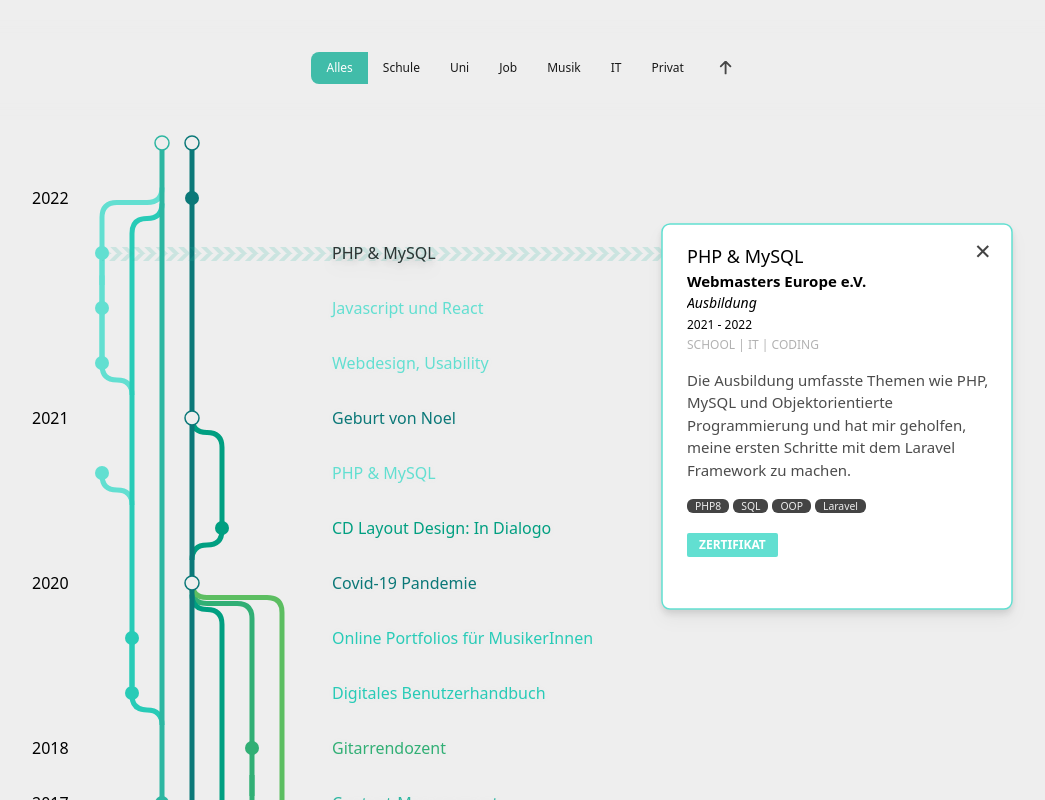
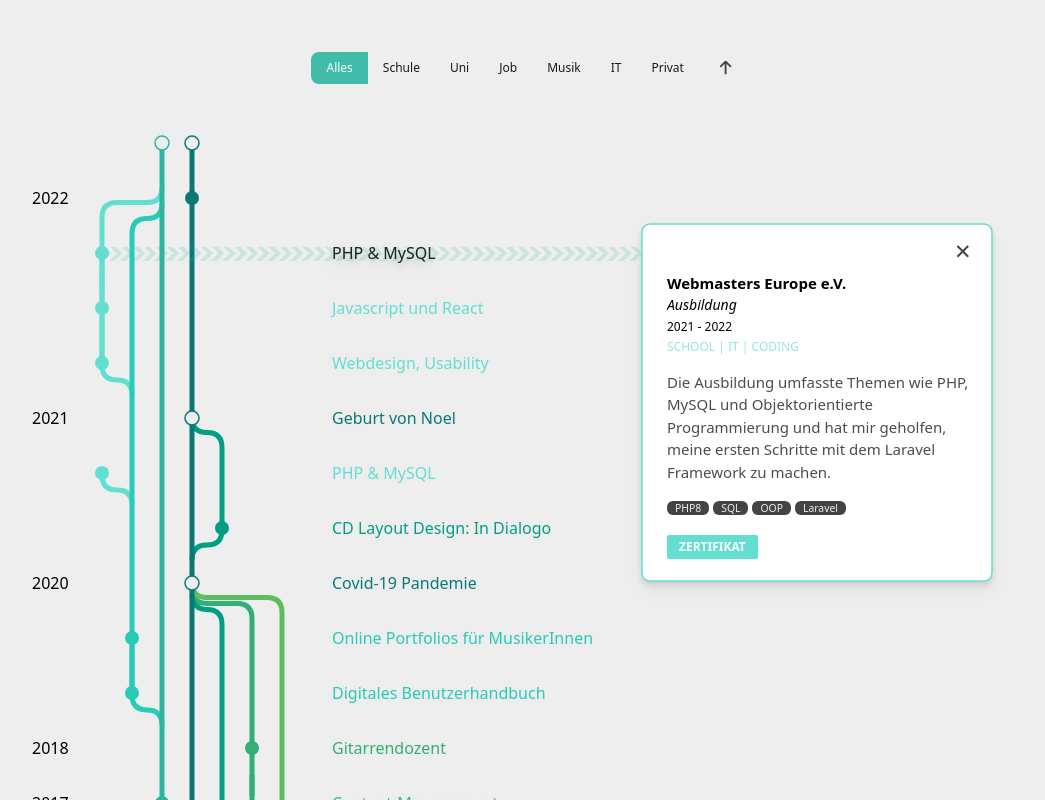
Before and after one commit to gabjuh/webdev-portfolio, a React (Vite) app: page / in a window 1280 px wide. Shown: the part 920-1720 px from the top of the page, without its empty margins (118-1163 px from the left). Built offline with nearby package versions, Linux system fonts and the light colour scheme.

Commit message:
set horisontal positions WIP

```diff
--- a/src/components/Popup.tsx
+++ b/src/components/Popup.tsx
@@ -15,6 +15,8 @@ interface IPopup {
   showPopup?: string;
   setShowPopup: any;
   layout?: ILayout;
+  selectedPopupSlug: string;
+  handleOnClickPopup: Function;
 }
 
 const Popup: React.FC<IPopup> = ({
@@ -24,7 +26,9 @@ const Popup: React.FC<IPopup> = ({
   verticalPosition,
   showPopup,
   setShowPopup,
-  layout
+  layout,
+  selectedPopupSlug,
+  handleOnClickPopup
 }) => {
 
   const getViewWidth = (): number => {
@@ -45,26 +49,34 @@ const Popup: React.FC<IPopup> = ({
 
   const horisontalPositions = {
     sm: {
-      vw: 0,
-      pos: horisontalPosition - 115
+      vw: 470,
+      pos: horisontalPosition - 175
     },
     md: {
-      vw: 0,
-      pos: horisontalPosition - 100
+      vw: 860,
+      pos: horisontalPosition + 115
     },
     lg: {
-      vw: 0,
-      pos: horisontalPosition + 470
+      vw: 1100,
+      pos: horisontalPosition + 450
+    },
+    xl: {
+      vw: 1400,
+      pos: horisontalPosition + 570
     }
   };
 
   const setHorisiontalPosition = (): number => {
-    if (viewWidth < 450) {
+    if (viewWidth < 860) {
       return horisontalPositions.sm.pos;
-    } else if (viewWidth < 860) {
+    } else if (viewWidth < 1100) {
       return horisontalPositions.md.pos;
+    } else if (viewWidth < 1400) {
+      return horisontalPositions.lg.pos;
+    } else if (viewWidth > 1400) {
+      return horisontalPositions.xl.pos;
     } else {
-      return horisontalPositions.lg.pos;
+      return horisontalPosition;
     }
   };
 
@@ -77,7 +89,7 @@ const Popup: React.FC<IPopup> = ({
   const showCategories: boolean = true;
 
   const Categories = () =>
-    <p className="text-xs opacity-30 mb-1">
+    <p className="text-xs opacity-70 mb-1" style={{ color: color }}>
       {Array.isArray(content.categories) ? content.categories.map((category: string, index: number, array: Array<string>) => `${category.toUpperCase()}${index !== array.length - 1 ? ' | ' : ''}`).join('') : ''}
     </p>;
 
@@ -124,13 +136,13 @@ const Popup: React.FC<IPopup> = ({
         {/* Title */}
         <Text
           content={content}
-          textColor="#333"
+          textColor="#222"
+          bgColor="#eee"
           y={y + 35}
           horisontalPosition={horisontalPosition}
           categoryColor={color}
-          onClick={() => setShowPopup()}
+          onClick={handleOnClickPopup}
           showPopup={{ showPopup, setShowPopup }}
-
         />
         {/* <image x={x + 155} y={y + 10} href={icoBoy} height="18" width="18" /> */}
 
@@ -138,20 +150,22 @@ const Popup: React.FC<IPopup> = ({
         <text
           className="cursor-pointer"
           x={x + 312} y={y + 35} fontSize="21" fill="#444"
-          onClick={() => setShowPopup()}
+          onClick={handleOnClickPopup}
         >
           &#x2715;
         </text>
+
+        {/* Content */}
         <foreignObject
           className="overflow-auto"
-          x={x + 25} y={y + 18}
+          x={x + 25} y={y + 48}
           fontSize="15" fill="#444"
           width="310"
           height={contentHeight}
         >
           <div id={contentId} className="" >
             {/* Name */}
-            <p className="text-lg text-[1rem]">{content.name}</p>
+            <p className="absolute top-[-1.8rem] md:invisible visible lg:visible text-[12pt] ">{content.name}</p>
 
             {/* Place */}
             <p className="text-md font-[600]">{content.institute}</p>
```
